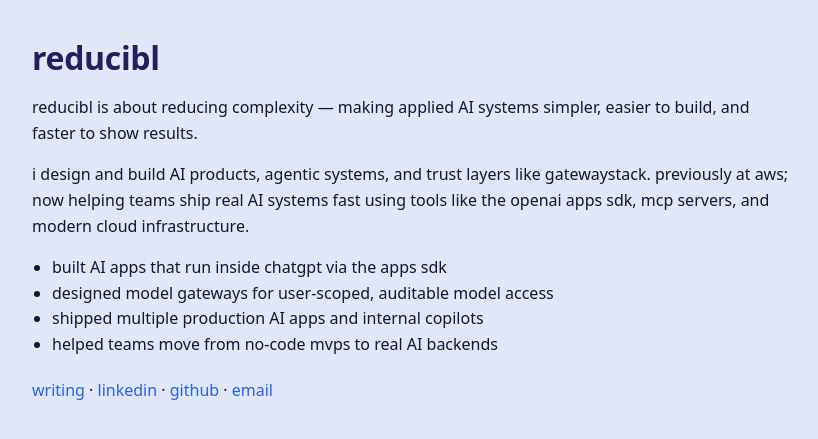
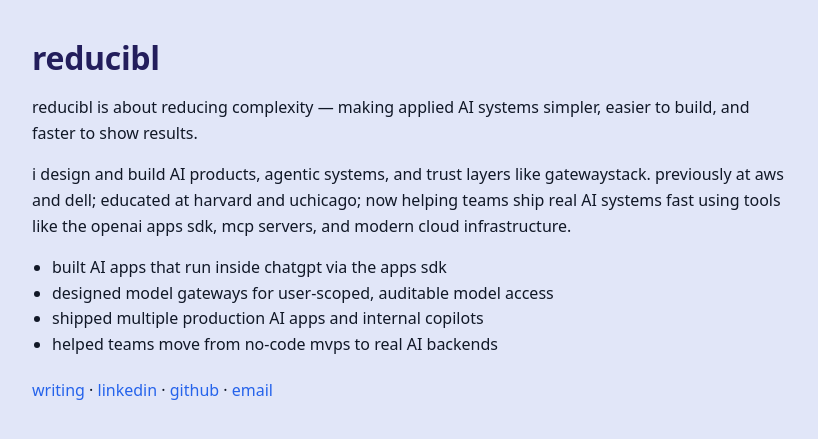
Before and after one commit to davidcrowe/reducibl.com, a Jekyll site: the page built from index.md, in a window 1280 px wide. Shown: the top 439 px of the page, without its empty margins (228-1046 px from the left). Built offline with Jekyll 4.4.1, drawn with Linux system fonts in a browser that asks for light colours.

Commit message:
ux experimentation

```diff
--- a/index.md
+++ b/index.md
@@ -7,7 +7,7 @@ title: reducibl
 
 reducibl is about reducing complexity — making applied AI systems simpler, easier to build, and faster to show results.
 
-i design and build AI products, agentic systems, and trust layers like gatewaystack. previously at aws; now helping teams ship real AI systems fast using tools like the openai apps sdk, mcp servers, and modern cloud infrastructure.
+i design and build AI products, agentic systems, and trust layers like gatewaystack. previously at aws and dell; educated at harvard and uchicago; now helping teams ship real AI systems fast using tools like the openai apps sdk, mcp servers, and modern cloud infrastructure.
 
 - built AI apps that run inside chatgpt via the apps sdk
 - designed model gateways for user-scoped, auditable model access
```
